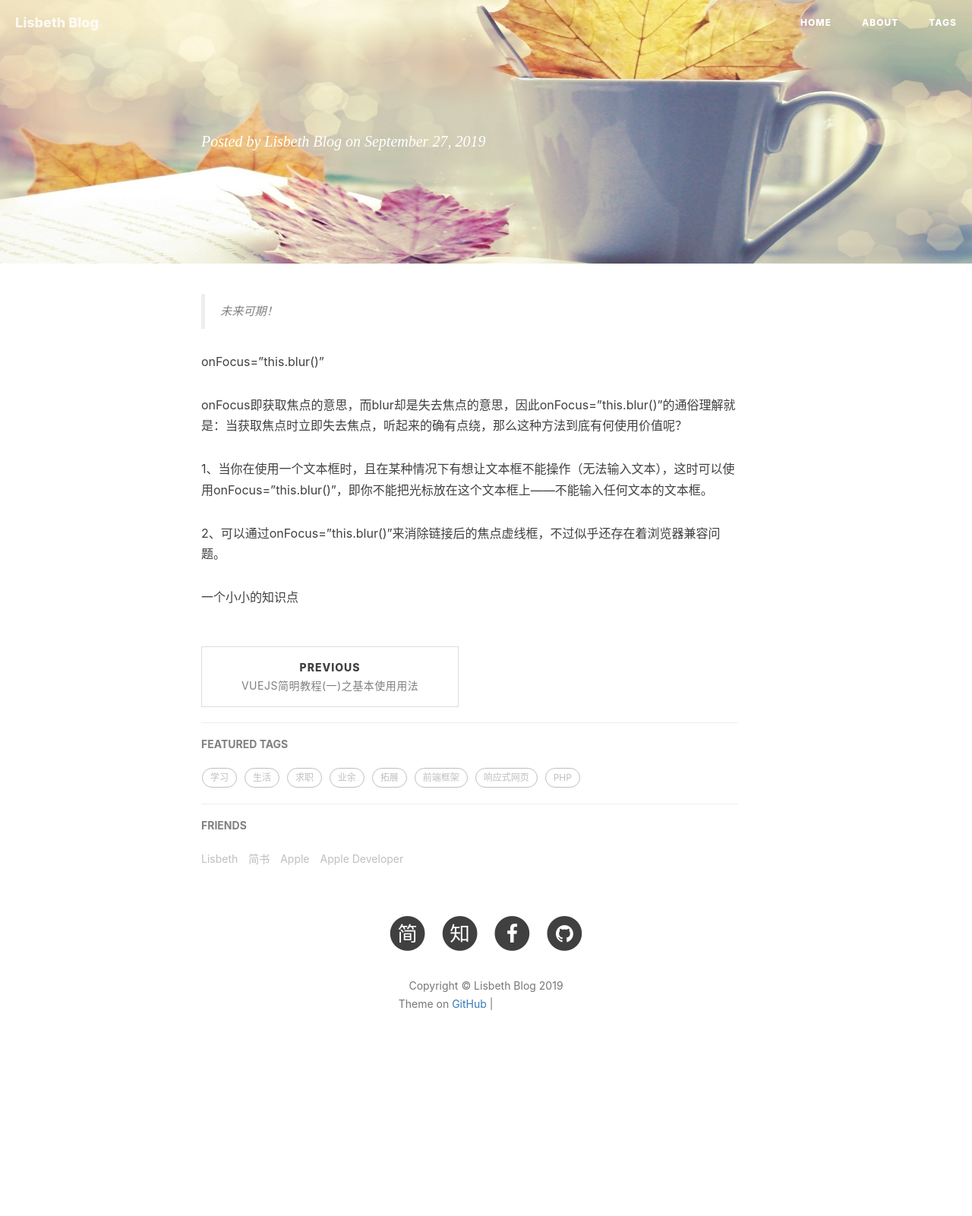
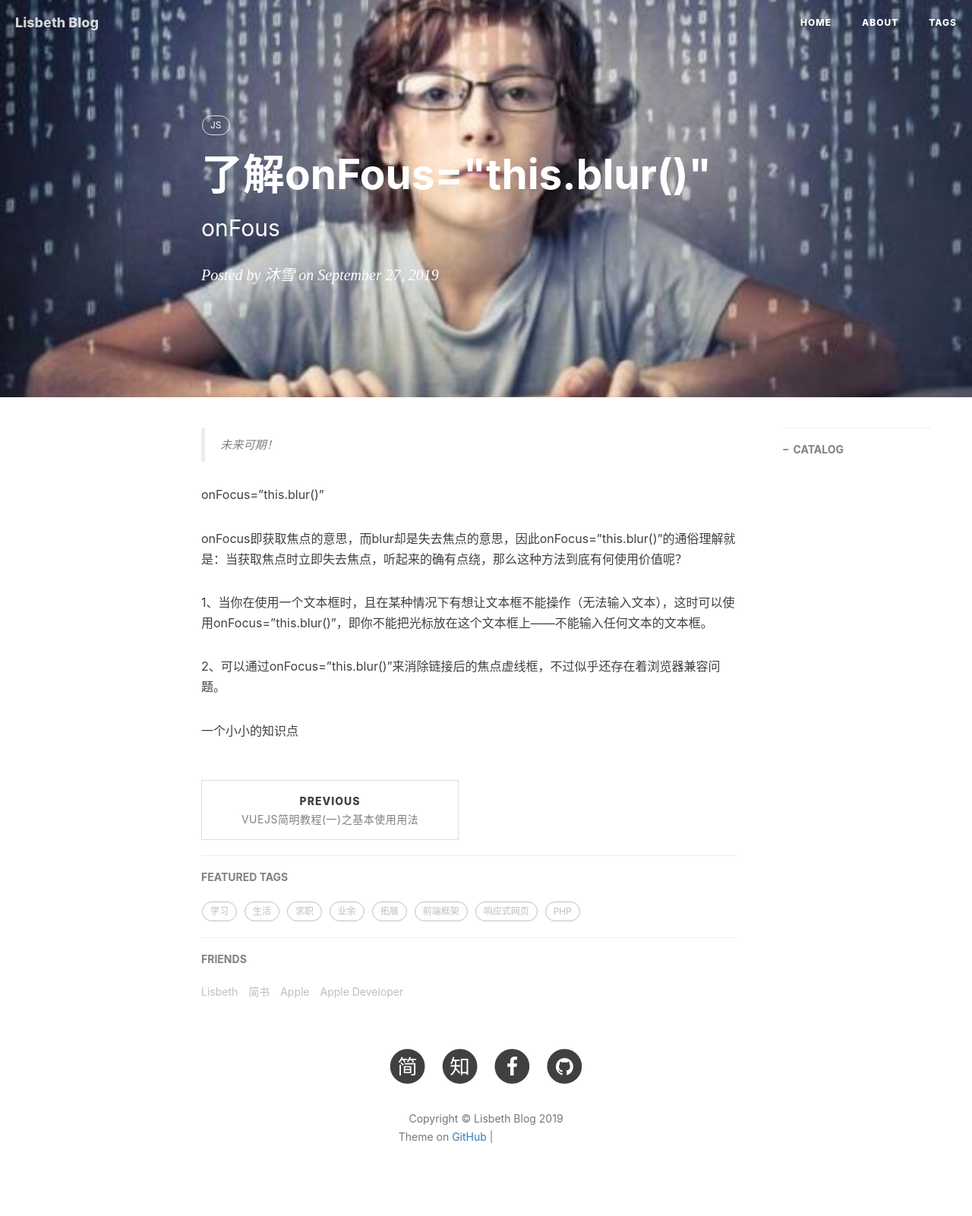
Before and after one commit to lisbeth0720/lisbeth0720.github.io, a Jekyll site: the page built from _posts/2019-09-27-了解onFous="this.blur()".md, in a window 1280 px wide. Shown: the whole page at 76% size. Built offline with Jekyll 4.4.1, drawn with Linux system fonts in a browser that asks for light colours; nearby versions of some CDN libraries; our own code applies the rules of GitHub Pages for plain Markdown files; comment, search, counter and statistics services are not loaded; before the commit the page ends 1426 px from its top, so only the background shows below that; grey boxes are pictures that could not be loaded.

Commit message:
Update and rename 2019-09-27-onFous="this.blur()".md to 2019-09-27-了解onFous="this.blur()".md

```diff
--- a/_posts/2019-09-27-onFous="this.blur()".md
+++ b/_posts/2019-09-27-了解onFous="this.blur()".md
@@ -1,13 +1,13 @@
 ---
 layout:     post
-title:     了解onFocus="this.blur()"
-subtitle:    "onFocus="this.blur()"
+title:      了解onFous="this.blur()"
+subtitle:    "onFous"
 date:       2019-09-27
 author:     沐雪
 header-img: img/wxq_01.jpg
 catalog: true
 tags:
-    - js
+    - JS
 ---
 
 > 未来可期！
```
